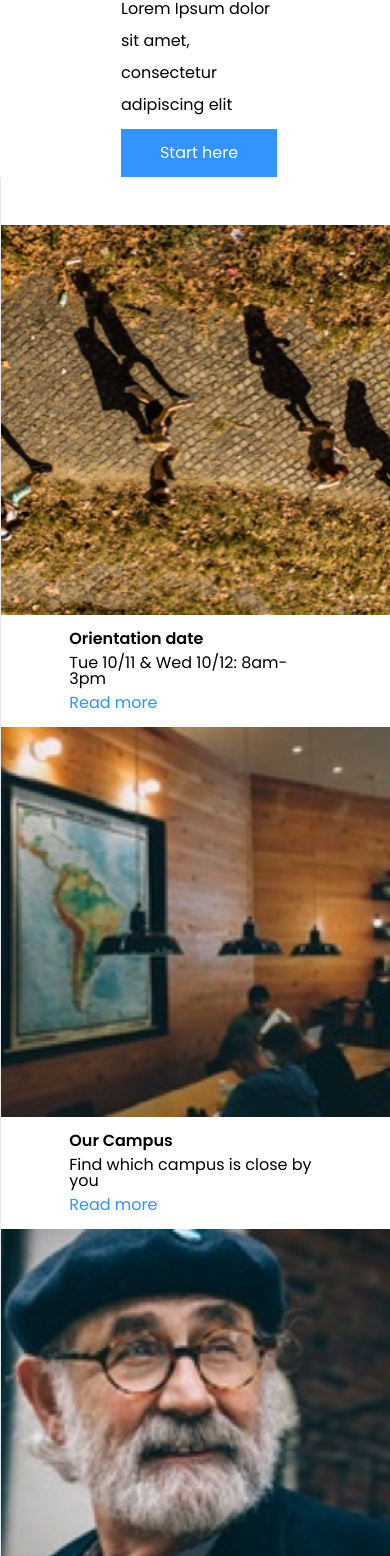
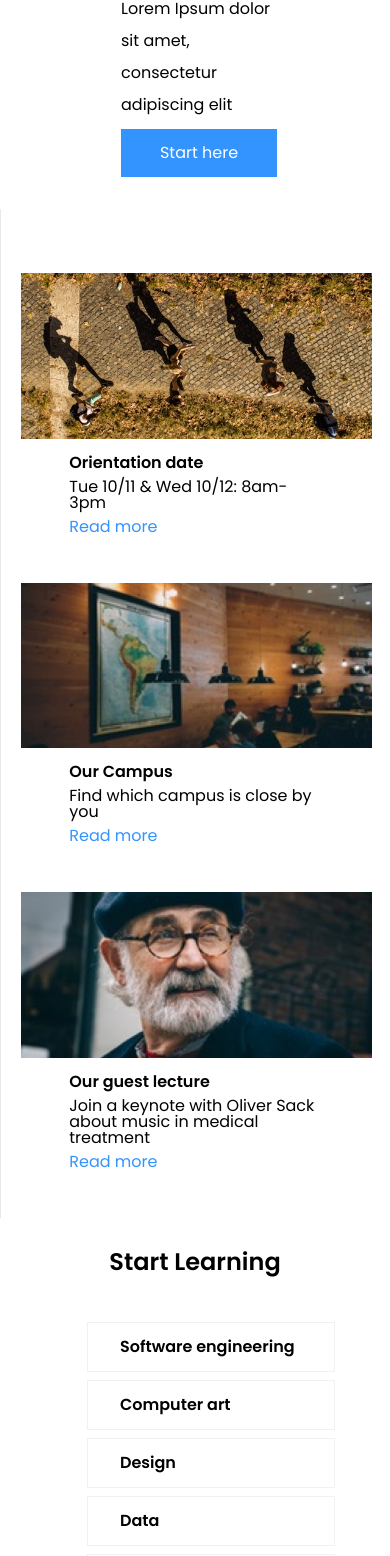
Before and after one commit to Cosmic0wl/ColmarAcademy, a plain HTML site: page index.html in a window 390 px wide. Shown: the part 444-2000 px from the top of the page. Drawn offline with Linux system fonts and the light colour scheme.

Commit message:
mobile images, centering

```diff
--- a/index.html
+++ b/index.html
@@ -21,6 +21,7 @@
         <a href="">Sign in</a>
       </nav>
       <div class="mobile-nav">
+        <img src="resources/images/ic-logo.svg" alt="logo"/>
         <img src="resources/images/ic-on-campus.svg" />
         <img src="resources/images/ic-online.svg" />
         <img src="resources/images/ic-login.svg" />
@@ -53,7 +54,8 @@
   <!-- INFO BAR -->
       <div class="info">
         <div class="item">
-          <img src="resources/images/information-orientation.jpg" alt="orientation"/>
+          <img class="desktop" src="resources/images/information-orientation.jpg" alt="orientation"/>
+          <img class="mobile" src="resources/images/information-orientation-mobile.jpg" alt="orientation"/>
           <div class="text">
             <h3>Orientation date</h3>
             <p>Tue 10/11 &amp; Wed 10/12: 8am-3pm</p>
@@ -61,7 +63,8 @@
          </div>
         </div>
         <div class="item">
-          <img src="resources/images/information-campus.jpg" alt="campus"/>
+          <img class="desktop" src="resources/images/information-campus.jpg" alt="campus"/>
+          <img class="mobile" src="resources/images/information-campus-mobile.jpg" alt="campus"/>
           <div class="text">
             <h3>Our Campus</h3>
             <p>Find which campus is close by you</p>
@@ -69,7 +72,8 @@
           </div>
         </div>
         <div class="item">
-          <img src="resources/images/information-guest-lecture.jpg" alt="guest lecture"/>
+          <img class="desktop" src="resources/images/information-guest-lecture.jpg" alt="guest lecture"/>
+          <img class="mobile" src="resources/images/information-guest-lecture-mobile.jpg" alt="guest lecture"/>
           <div class="text">
             <h3>Our guest lecture</h3>
             <p>Join a keynote with Oliver Sack about music in medical treatment</p>
--- a/resources/css/style.css
+++ b/resources/css/style.css
@@ -61,16 +61,15 @@ nav a:active {
 }
 
 @media only screen and (max-width:480px) {
-  .logo span {
-    display: none;
-  }
-  nav {
+
+  nav, .logo {
     display: none;
   }
 
   .mobile-nav {
     display: flex;
     justify-content: space-around;
+    width: 100%;
   }
 
 }
@@ -146,6 +145,7 @@ nav a:active {
 @media only screen and (max-width:480px) {
   .banner {
     flex-direction: column;
+    padding-bottom: 2rem;
   }
 
   .descr {
@@ -225,16 +225,33 @@ nav a:active {
   text-decoration: underline;
 }
 
+@media only screen and (min-width:480px) {
+  .mobile {
+    display: none;
+  }
+}
+
 @media only screen and (max-width:480px) {
   .info {
     width: 100%;
+    padding-bottom: 2rem;
   }
   .item {
     flex-direction: column;
     width: 100%;
+    height: auto;
+    overflow: hidden;
+    padding-bottom: 1rem;
+    padding-top: 1rem;
   }
-  .item img {
-    width: 100%;
+  .item .desktop {
+    display: none;
+  }
+
+  .item .mobile {
+    width: 90%;
+    height: auto;
+    display: block;
   }
 }
 
@@ -288,6 +305,7 @@ nav a:active {
 
   .catalog {
     flex-flow: column nowrap;
+    align-items: center;
   }
   .title {
    margin-bottom: 1rem;
```
